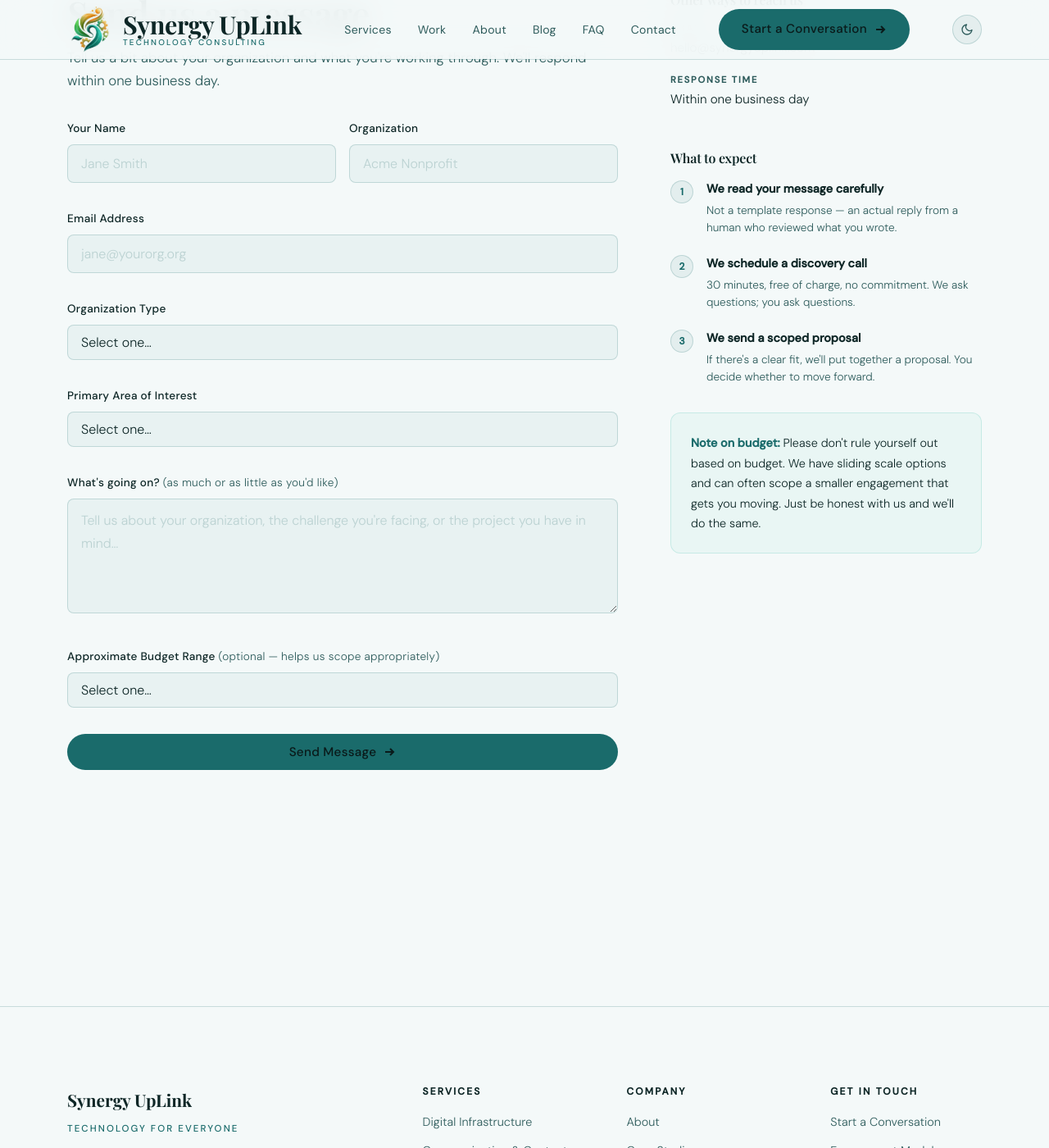
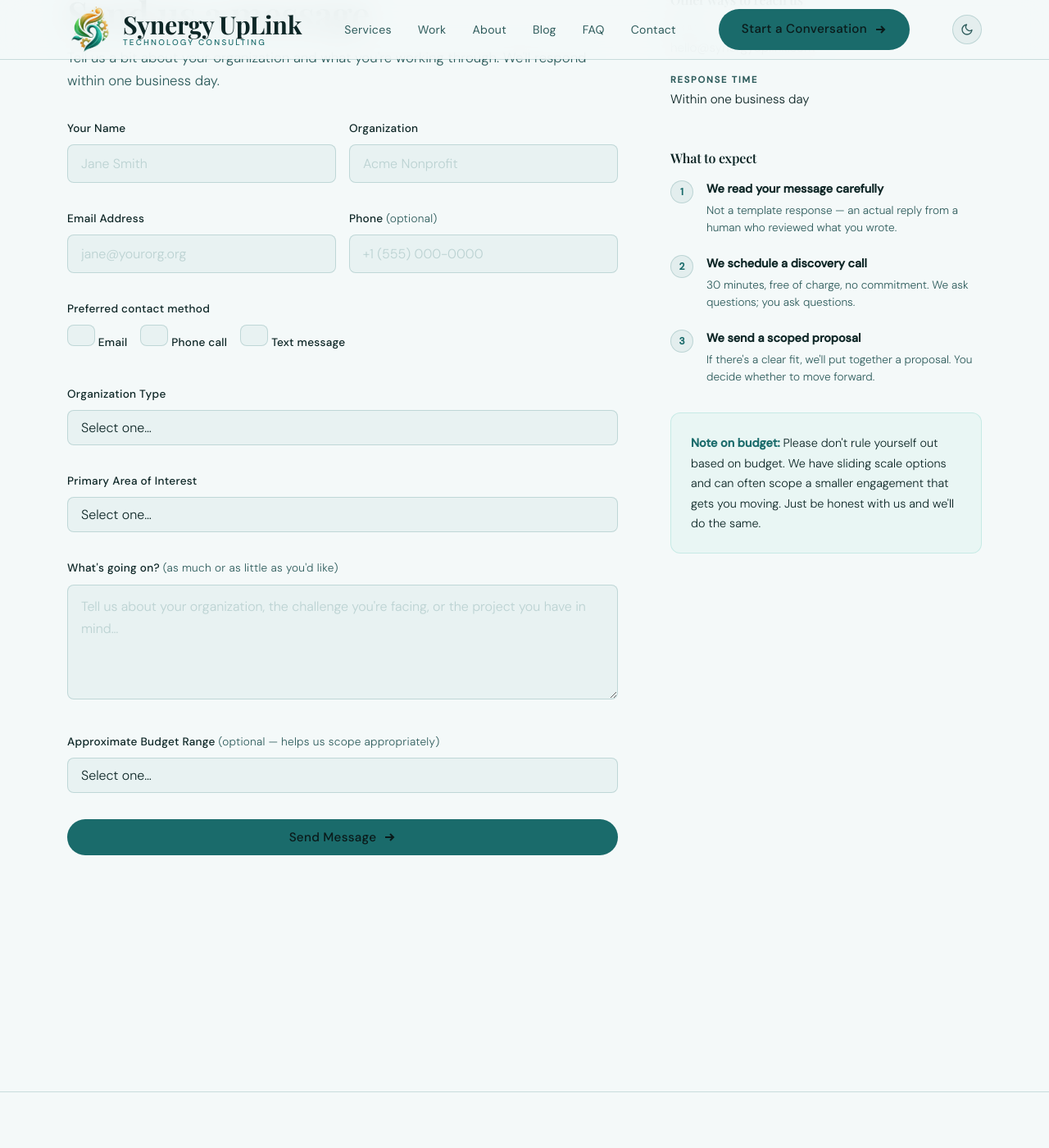
Before and after one commit to Synergy-UpLink/sul.com, a Jekyll site: the page built from pages/contact.html, in a window 1280 px wide and 1400 px high, scrolled down 536 px. Shown: the whole window at 82% size. Built offline with Jekyll 4.4.1, drawn with Linux system fonts in a browser that asks for light colours; some web fonts are replaced.

Commit message:
more nav changes and contact additions.

```diff
--- a/_sass/_nav.scss
+++ b/_sass/_nav.scss
@@ -70,6 +70,10 @@
     letter-spacing: -0.01em;
     font-size: 1.9rem;
     transition: font-size var(--transition-slow);
+
+    @media (max-width: $bp-sm) {
+      font-size: 1.3rem;
+    }
   }
 
   .logo-accent {
@@ -82,6 +86,11 @@
     max-height: 20px;
     overflow: hidden;
     transition: opacity var(--transition-slow), max-height var(--transition-slow);
+
+    @media (max-width: $bp-sm) {
+      opacity: 0;
+      max-height: 0;
+    }
   }
 
   // Compact state after scrolling
@@ -127,7 +136,7 @@
 
   &__cta {
     @media (max-width: $bp-lg) {
-      display: none;
+      display: none !important;
     }
   }
 
--- a/pages/contact.html
+++ b/pages/contact.html
@@ -36,9 +36,33 @@ permalink: /contact/
             </div>
           </div>
 
+          <div class="grid-2" style="gap:1rem">
+            <div class="form-group">
+              <label for="email">Email Address</label>
+              <input type="email" id="email" name="email" placeholder="jane@yourorg.org" required />
+            </div>
+            <div class="form-group">
+              <label for="phone">Phone <span style="color:var(--color-text-muted);font-weight:300">(optional)</span></label>
+              <input type="tel" id="phone" name="phone" placeholder="+1 (555) 000-0000" />
+            </div>
+          </div>
+
           <div class="form-group">
-            <label for="email">Email Address</label>
-            <input type="email" id="email" name="email" placeholder="jane@yourorg.org" required />
+            <label>Preferred contact method</label>
+            <div class="radio-group">
+              <label class="radio-option">
+                <input type="radio" name="contact_preference" value="email" checked />
+                <span>Email</span>
+              </label>
+              <label class="radio-option">
+                <input type="radio" name="contact_preference" value="call" />
+                <span>Phone call</span>
+              </label>
+              <label class="radio-option">
+                <input type="radio" name="contact_preference" value="text" />
+                <span>Text message</span>
+              </label>
+            </div>
           </div>
 
           <div class="form-group">
@@ -152,13 +176,17 @@ permalink: /contact/
     const status = document.getElementById('form-status');
     const submitBtn = document.getElementById('form-submit');
 
-    // Read fields
-    const name    = form.name.value.trim();
-    const email   = form.email.value.trim();
-    const message = form.message.value.trim();
-    const company = form.company.value; // honeypot
+    const name       = form.name.value.trim();
+    const email      = form.email.value.trim();
+    const phone      = form.phone.value.trim();
+    const contactPref = form.contact_preference.value;
+    const org        = form.organization.value.trim();
+    const orgType    = form.org_type.value;
+    const service    = form.service_area.value;
+    const message    = form.message.value.trim();
+    const budget     = form.budget.value;
+    const company    = form.company.value; // honeypot
 
-    // Client-side guard (worker also checks, this is just UX)
     if (!email || !message) {
       status.style.color = 'var(--color-error, #e05252)';
       status.textContent = 'Please fill in your email and message.';
@@ -175,10 +203,16 @@ permalink: /contact/
         headers: { 'Content-Type': 'application/json' },
         body: JSON.stringify({
           siteId:  'sul-main',
-          name:    name,
-          email:   email,
-          message: message,
-          company: company // honeypot — will be empty for real users
+          name,
+          email,
+          phone,
+          contactPref,
+          org,
+          orgType,
+          service,
+          message,
+          budget,
+          company
         })
       });
 
@@ -276,4 +310,31 @@ permalink: /contact/
   margin: 0;
   line-height: 1.6;
 }
+
+/* Contact preference radio buttons */
+.radio-group {
+  display: flex;
+  gap: 1rem;
+  flex-wrap: wrap;
+  margin-top: 0.4rem;
+}
+.radio-option {
+  display: flex;
+  align-items: center;
+  gap: 0.4rem;
+  cursor: pointer;
+  font-size: 0.9rem;
+  color: var(--color-text-muted);
+  transition: color 0.2s;
+}
+.radio-option input[type="radio"] {
+  accent-color: var(--color-primary);
+  width: 15px;
+  height: 15px;
+  cursor: pointer;
+  margin: 0;
+}
+.radio-option:has(input:checked) {
+  color: var(--color-text);
+}
 </style>
```
